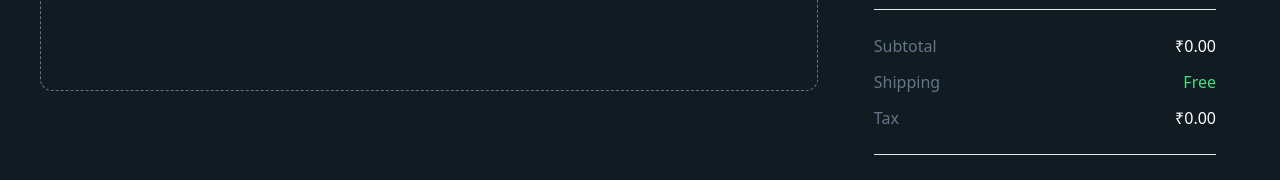
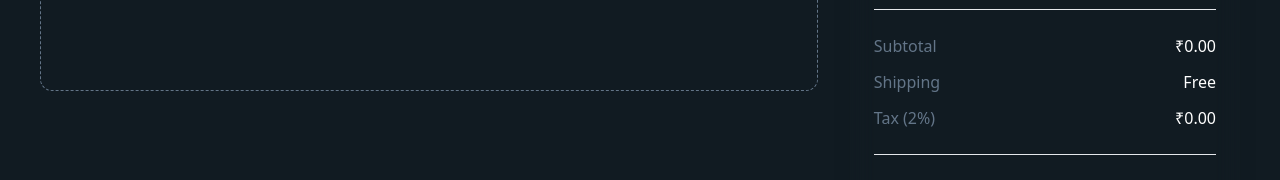
Before and after one commit to hum65110-hash/GulGgadgets, a React (Vite) app in the folder TechTrends/: page /cart in a window 1280 px wide. Shown: the part 382-562 px from the top of the page. Built offline with nearby package versions, Linux system fonts and the light colour scheme.

Commit message:
ordersummary fixed

```diff
--- a/TechTrends/src/components/cart/OrderSummary.jsx
+++ b/TechTrends/src/components/cart/OrderSummary.jsx
@@ -7,11 +7,13 @@ export default function OrderSummary() {
   const [cart, setCart] = useState([]);
   const [openCheckout, setOpenCheckout] = useState(false);
 
-  // ---------- LOAD CART ----------
+  /* ---------- LOAD CART ---------- */
 
-  const loadCart  = () => {
-  setCart(getCart());
-};
+  const loadCart = () => {
+    const data = getCart() || [];
+    setCart(data);
+  };
+
   useEffect(() => {
     loadCart();
 
@@ -24,33 +26,49 @@ export default function OrderSummary() {
     };
   }, []);
 
-  // ---------- CALCULATIONS ----------
+  /* ---------- SAFE CALCULATIONS ---------- */
 
-  const subtotal = cart.reduce(
-    (acc, item) =>
-      acc + item.numericPrice * item.qty,
-    0
-  );
-  const shipping = subtotal > 0 ? 0 : 0; // Free shipping logic
+  const subtotal = cart.reduce((acc, item) => {
 
-  const taxRate = 0.08; // 8% tax
+    // 🛡️ Defensive guards
+    const price =
+      Number(item.numericPrice) ||
+      Number(
+        (item.price || "")
+          .toString()
+          .replace(/[₹,]/g, "")
+      ) ||
+      0;
+
+    const qty = Number(item.qty) || 0;
+
+    return acc + price * qty;
+
+  }, 0);
+
+  /* ---------- SHIPPING ---------- */
+
+  const shipping = subtotal > 0 ? 149 : 0;
+
+  /* ---------- TAX ---------- */
+
+  const taxRate = 0.02;
   const tax = subtotal * taxRate;
+
+  /* ---------- TOTAL ---------- */
 
   const total = subtotal + shipping + tax;
 
-  // ---------- FORMATTER ----------
-
-  // ---------- FORMATTER ----------
+  /* ---------- FORMATTER ---------- */
 
   const format = (num) =>
     new Intl.NumberFormat("en-IN", {
       style: "currency",
       currency: "INR",
       maximumFractionDigits: 2,
-    }).format(num);
+    }).format(Number(num) || 0);
 
-
-  // ---------- UI ----------
+  /* ---------- UI ---------- */
 
   return (
     <aside
@@ -102,13 +120,15 @@ export default function OrderSummary() {
 
         <div className="flex justify-between">
           <span>Shipping</span>
-          <span className="font-medium text-[var(--color-success)]">
-            {shipping === 0 ? "Free" : format(shipping)}
+          <span className="font-medium text-white">
+            {shipping === 0
+              ? "Free"
+              : format(shipping)}
           </span>
         </div>
 
         <div className="flex justify-between">
-          <span>Tax</span>
+          <span>Tax (2%)</span>
           <span className="font-medium text-white">
             {format(tax)}
           </span>
@@ -118,6 +138,7 @@ export default function OrderSummary() {
 
       <div className="h-px bg-gray-200 dark:bg-[#233948]" />
 
+      {/* Total */}
       <div className="flex justify-between">
 
         <span className="text-lg text-white font-bold">
@@ -138,14 +159,12 @@ export default function OrderSummary() {
         Checkout
       </button>
 
-
-      {/* Checkout */}
+      {/* Checkout Modal */}
       <CheckoutModal
         open={openCheckout}
         onClose={() => setOpenCheckout(false)}
         total={total}
       />
-
 
       <p className="text-xs text-text-muted-light flex justify-center gap-1">
 
```
